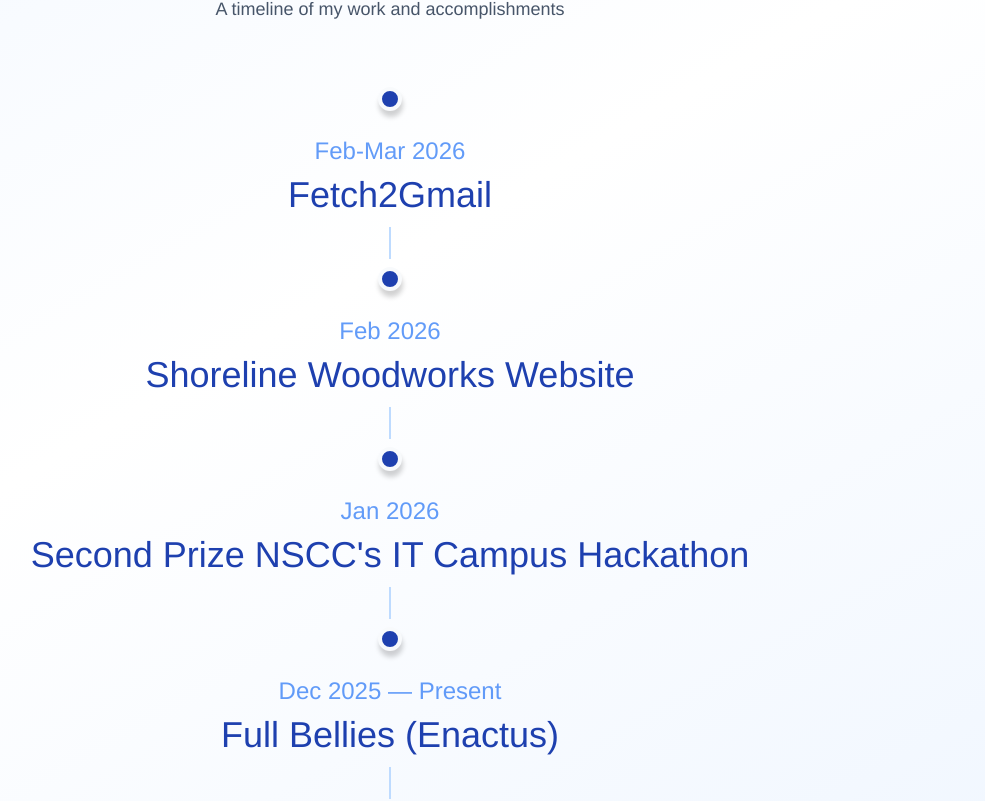
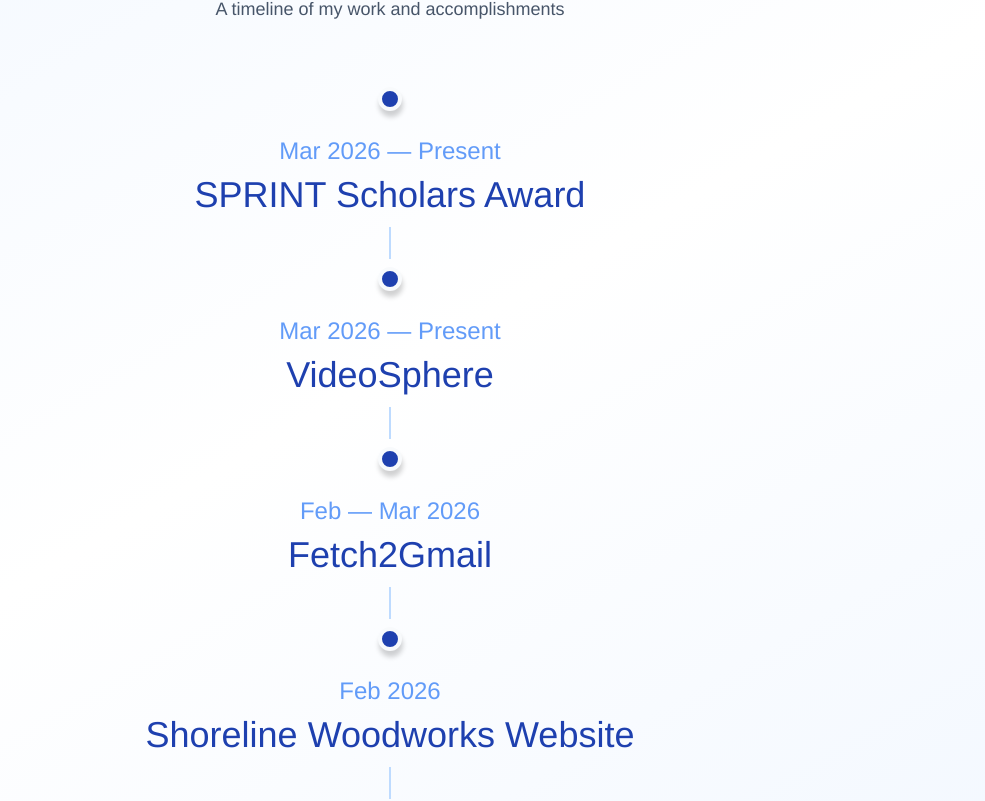
Before and after one commit to threehappypenguins/portfolio, a Next.js app: page / in a window 1280 px wide. Shown: the part 1140-1941 px from the top of the page, without its empty margins (250-1235 px from the left). Built offline with nearby package versions, Linux system fonts and the light colour scheme.

Commit message:
updated portfolio

```diff
--- a/data/portfolio-data.ts
+++ b/data/portfolio-data.ts
@@ -30,8 +30,54 @@
 
 export const timelineData: TimelineItem[] = [
   {
+    id: "sprint-scholars",
+    date: "Mar 2026 — Present",
+    title: "SPRINT Scholars Award",
+    richContent: {
+      description:
+        "ABStrack is a health symptom tracking application designed to help users log, monitor, and identify patterns in recurring symptoms over time. Originally started prior to formal training, the project has been restarted as a full-stack rebuild using modern tooling and architecture, with a focus on scalability, clean design, data-driven insights, secure data, and accessibility.\n\nThis project is supported by the SPRINT Scholars Award, a competitive applied research fund awarded by Nova Scotia Community College (NSCC). The SPRINT Scholars program supports high-achieving students leading in-depth research initiatives aligned with the United Nations Sustainable Development Goals, with the 2025-2026 theme focused on Health and Well-Being (SDG #3). The award provides funding for student-led projects that address real-world challenges in Nova Scotia through applied research and innovation. I was awarded this funding to support the development of ABStrack as a research-driven health technology project.",
+      technologies: [
+        "TypeScript",
+        "Tailwind",
+        "Nx Monorepo",
+        "pnpm",
+        "Next.js",
+        "Supabase",
+        "PowerSync"
+      ],
+      links: [
+        {
+          text: "View Project",
+          url: "https://github.com/sarahpoulin/ABStrack",
+        },
+        {
+          text: "SPRINT Scholars Award Info",
+          url: "https://www.nscc.ca/appliedresearch/research-news/research-stories/stories/sprint-fund-microgrants-for-student-and-faculty.asp",
+        },
+      ],
+    },
+  },
+  {
+    id: "videosphere",
+    date: "Mar 2026 — Present",
+    title: "VideoSphere",
+    richContent: {
+      description:
+        "VideoSphere is a collaborative class project (myself + 3 other developers) built with Next.js and Appwrite that streamlines multi-platform video distribution. The application allows users to upload a video once, temporarily storing it in Cloudflare R2, and automatically distributing it to multiple video platforms such as YouTube and Vimeo. Once the distribution process is complete, the video is securely removed from R2 to minimize storage costs and improve efficiency.",
+      technologies: [
+        "TypeScript",
+        "Tailwind",
+        "Next.js",
+        "pnpm",
+        "Appwrite",
+        "Cloudflare R2",
+        "OAuth"
+      ],
+    },
+  },
+  {
     id: "fetch2gmail",
-    date: "Feb-Mar 2026",
+    date: "Feb — Mar 2026",
     title: "Fetch2Gmail",
     richContent: {
       description:
@@ -390,7 +436,7 @@
     },
   },
   {
-    date: "Sep 2025 — Present",
+    date: "Aug — Sep 2025",
     title: "ABStrack: Symptom Tracker App",
     richContent: {
       description:
```
